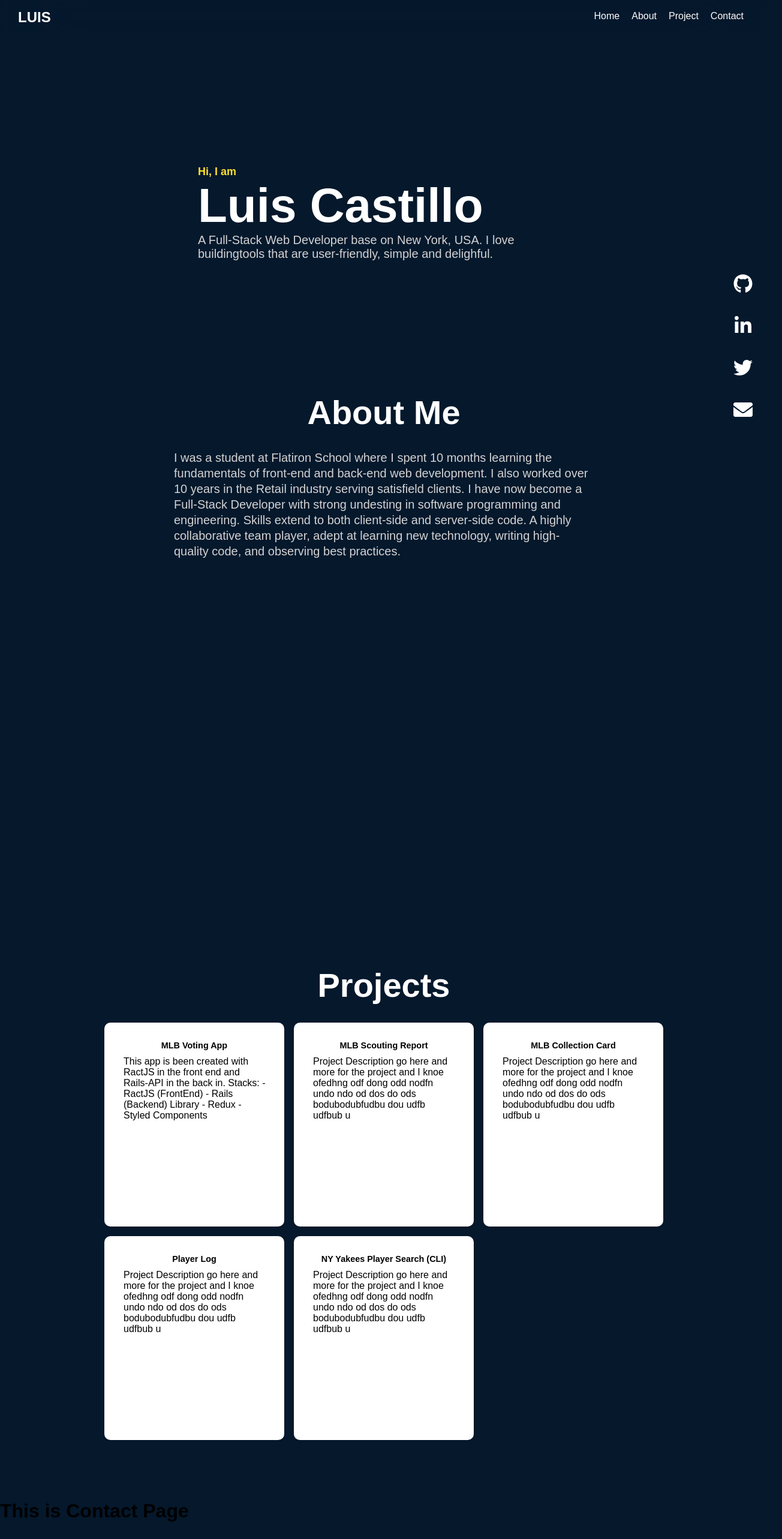
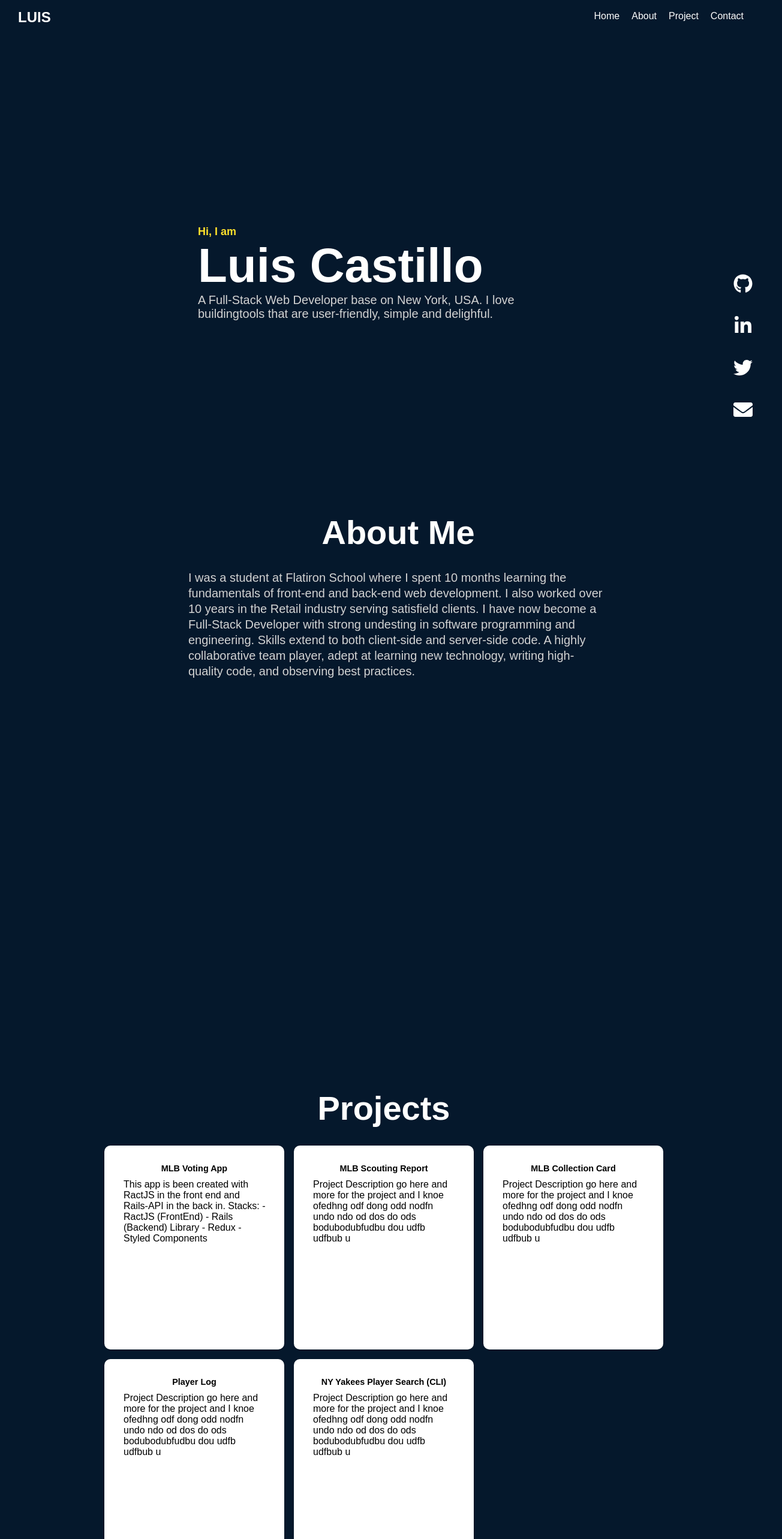
Before and after one commit to LuisCastilloKC/luis-castillo-portfolio, a React (Create React App) app: page /#contact in a window 1280 px wide. Before the commit this address led to /#contact. Shown: the top 2566 px of the page at 60% size, 1304 px wide, since content can reach past the window. Before the commit the page ends 2538 px from the top, so only its background shows below. Built offline with nearby package versions, Linux system fonts and the light colour scheme.

Commit message:
add 100% viewport hight to each component

```diff
--- a/src/styles/Container.js
+++ b/src/styles/Container.js
@@ -6,7 +6,8 @@ import styled from 'styled-components'
         justify-content: center;
         align-items: center;
         padding: 0 30px;
-        height: 600px;
+        min-height: 100vh;
+        width: 100%;
 
     `;
 
@@ -68,6 +69,8 @@ import styled from 'styled-components'
         justify-content: center;
         text-align: center;
         margin: 0 24px;
+        min-height: 100vh;
+        width: 100%;
     `
 
     export const AboutWrapper = styled.div`
@@ -106,6 +109,8 @@ import styled from 'styled-components'
         justify-content: center;
         align-items: center;
         margin-bottom: 100px;
+        min-height: 100vh;
+        width: 100%;
     `
     export const ProjectWrapper = styled.div`
         display: grid;
--- a/src/styles/Nav.js
+++ b/src/styles/Nav.js
@@ -8,12 +8,12 @@ import { Link } from 'react-scroll'
     width: 100%;
     height: 55px;
     border-bottom: 2px;
-    backdrop-filter: blur(60px);
     color: #FFF;
     padding: 0 30px;
     display: flex;
     justify-content: space-between;
     top: 0;
+
 
     a:hover {
     color: #fee12b;
```
